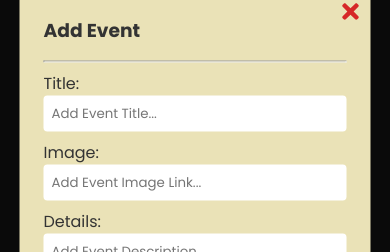
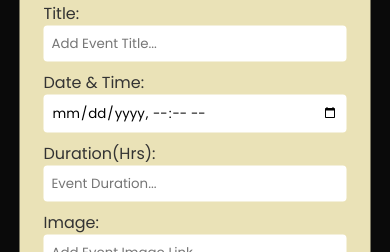
Before and after one commit to aec-coding-club/AEC-Coding-Club-Website, a React (Create React App) app in the folder Frontend/: page /events in a window 390 px wide. Both pictures are taken after a click on the button "Add Event". Shown: the part 232-484 px from the top of the page. Built offline with nearby package versions, Linux system fonts and the light colour scheme; no server answers.

Commit message:
Date time input

```diff
--- a/Frontend/src/Components/EventModal.jsx
+++ b/Frontend/src/Components/EventModal.jsx
@@ -44,6 +44,28 @@ const EventModal = (props) => {
                   className='modal-inp'
                 />
               </label>
+            </div>
+            <div className='input-wrapper date-time'>
+              <div className='date'>
+                <label>
+                  <div className='label'>Date & Time:</div>
+                  <input
+                    type='datetime-local'
+                    className='modal-inp date-inp'
+                    placeholder='Event date...'
+                  />
+                </label>
+              </div>
+              <div className='duration'>
+                <label>
+                  <div className='label'>Duration(Hrs):</div>
+                  <input
+                    type='number'
+                    className='modal-inp'
+                    placeholder='Event Duration...'
+                  />
+                </label>
+              </div>
             </div>
             <div className='input-wrapper'>
               <label>
--- a/Frontend/src/Components/styles/Event-Modal.css
+++ b/Frontend/src/Components/styles/Event-Modal.css
@@ -90,3 +90,35 @@
   margin-top: 0.5rem;
   border-radius: 0.25rem !important;
 }
+
+.date-time {
+  display: flex;
+  justify-content: space-between;
+  align-items: center;
+  gap: 0.5rem;
+}
+
+.date {
+  width: 65%;
+}
+.duartion {
+  width: 35%;
+}
+
+.date-inp {
+  background-color: #fff !important;
+}
+
+@media (max-width: 500px) {
+  .date-time {
+    flex-direction: column;
+    align-items: stretch;
+  }
+
+  .date {
+    width: 100%;
+  }
+  .duartion {
+    width: 100% !important;
+  }
+}
```
